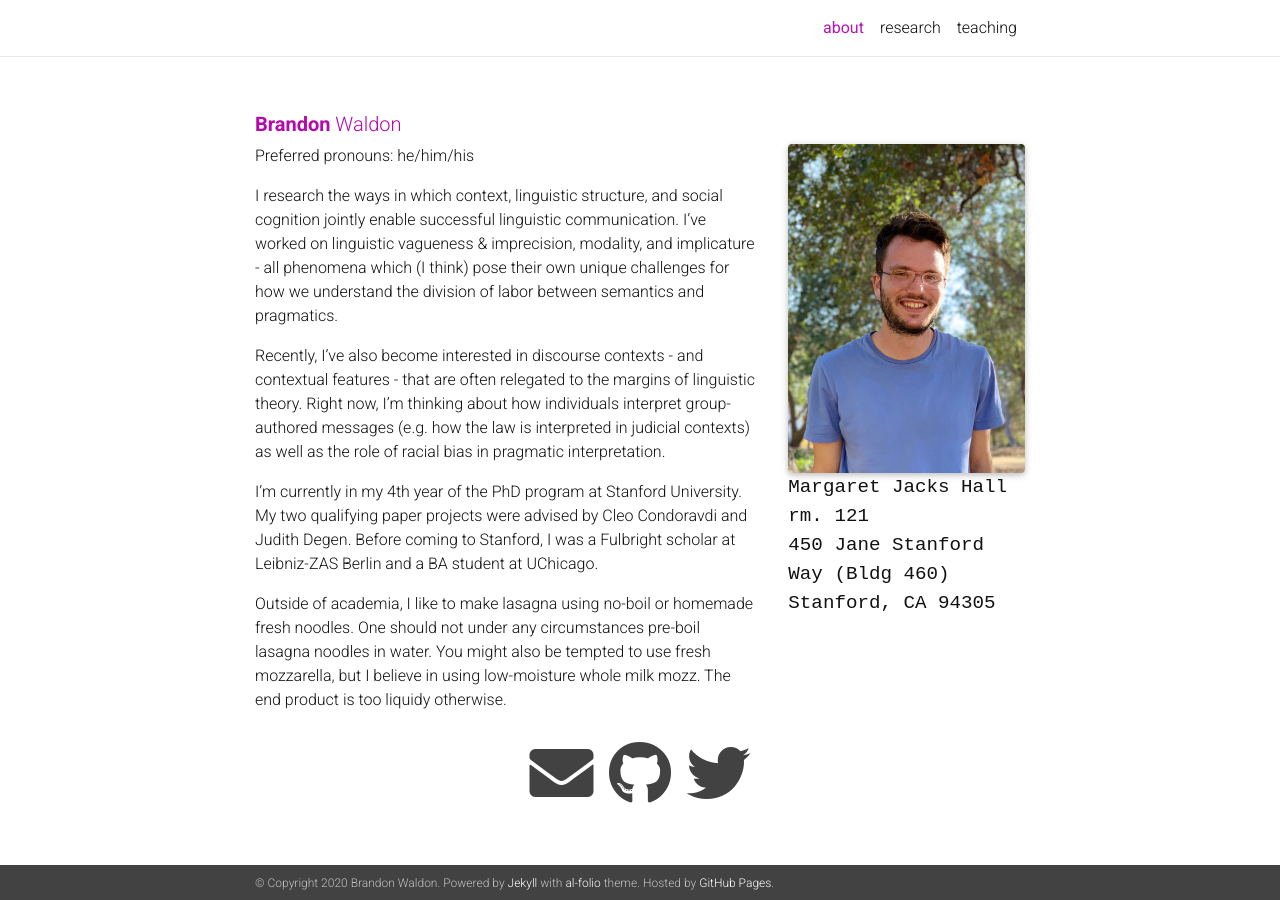
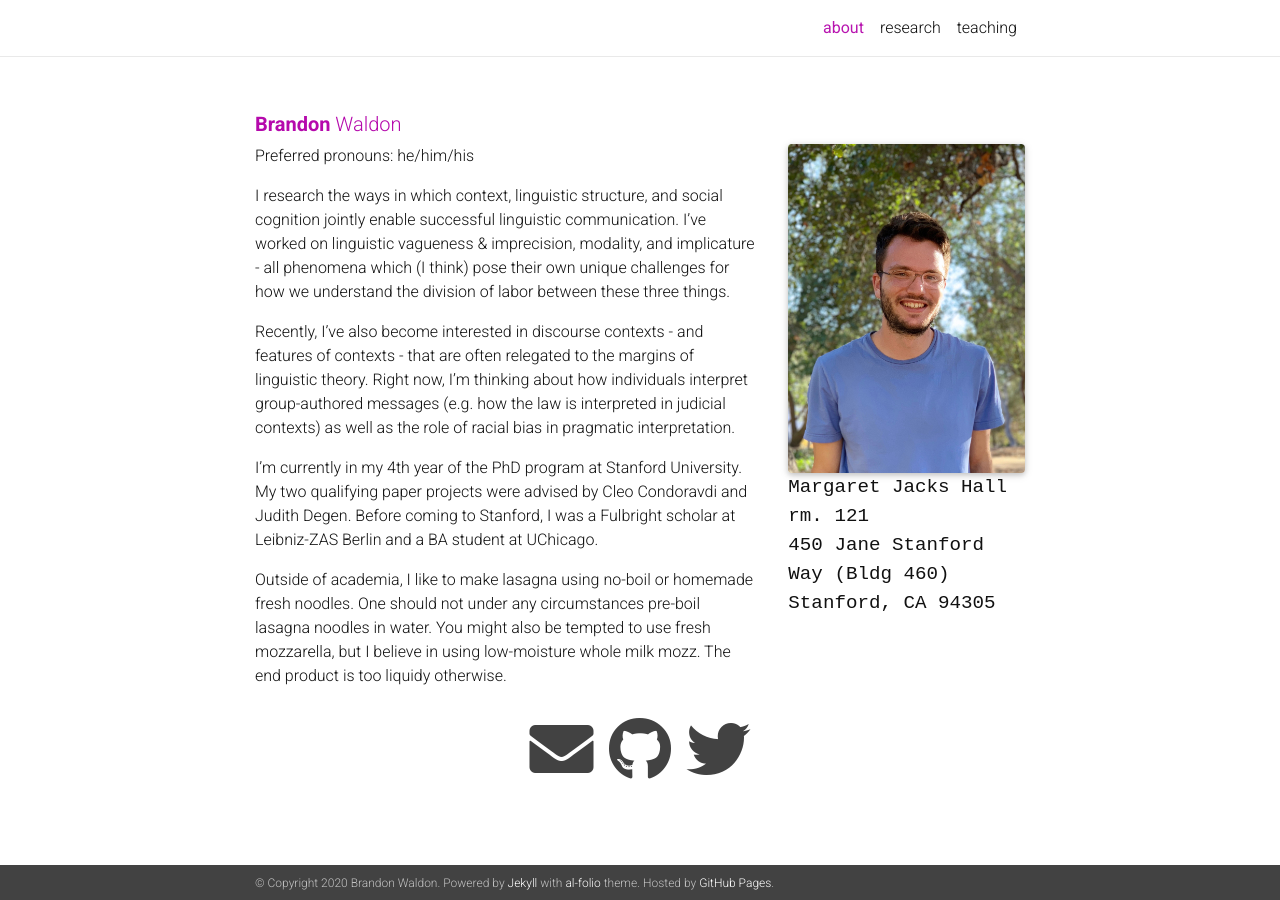
Before and after one commit to bwaldon/bwaldon.github.io-old, a Jekyll site: the page built from _pages/about.md, in a window 1280 px wide. Built offline with Jekyll 4.4.1, drawn with Linux system fonts in a browser that asks for light colours; nearby versions of some CDN libraries; a style sheet for code colours, icons or effects is not loaded.

Commit message:
light bio edit

```diff
--- a/_pages/about.md
+++ b/_pages/about.md
@@ -18,9 +18,9 @@ social: true
 
 Preferred pronouns: he/him/his
 
-I research the ways in which context, linguistic structure, and social cognition jointly enable successful linguistic communication. I've worked on linguistic vagueness & imprecision, modality, and implicature - all phenomena which (I think) pose their own unique challenges for how we understand the division of labor between semantics and pragmatics.
+I research the ways in which context, linguistic structure, and social cognition jointly enable successful linguistic communication. I've worked on linguistic vagueness & imprecision, modality, and implicature - all phenomena which (I think) pose their own unique challenges for how we understand the division of labor between these three things.
 
-Recently, I've also become interested in discourse contexts - and contextual features - that are often relegated to the margins of linguistic theory. Right now, I'm thinking about how individuals interpret group-authored messages (e.g. how the law is interpreted in judicial contexts) as well as the role of racial bias in pragmatic interpretation.
+Recently, I've also become interested in discourse contexts - and features of contexts - that are often relegated to the margins of linguistic theory. Right now, I'm thinking about how individuals interpret group-authored messages (e.g. how the law is interpreted in judicial contexts) as well as the role of racial bias in pragmatic interpretation.
 
 I'm currently in my 4th year of the PhD program at Stanford University. My two qualifying paper projects were advised by Cleo Condoravdi and Judith Degen. Before coming to Stanford, I was a Fulbright scholar at Leibniz-ZAS Berlin and a BA student at UChicago.
 
```
